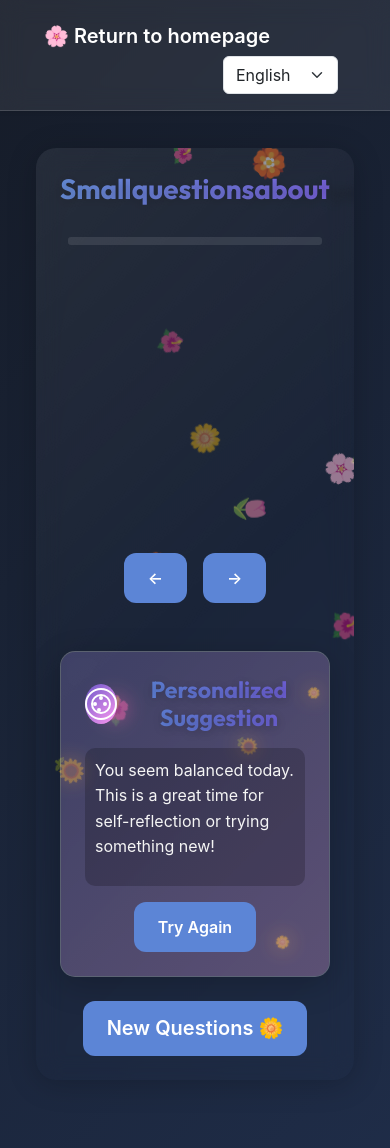
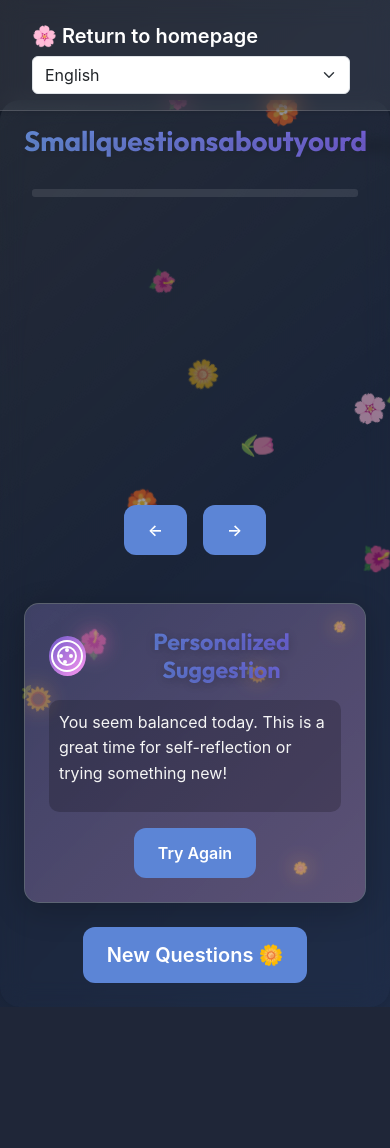
Before and after one commit to KeimoP/Kogukonnaprojekt, a PHP site: page /questions.php in a window 390 px wide. After the commit the page ends 1007 px from the top, so only its background shows below. Run offline with PHP 8.4, Linux system fonts and the light colour scheme; the visitor is signed in with stand-in values (Sample User, id 1); data that the repository does not hold is empty; some libraries are stand-ins or nearby versions.

Commit message:
Update questions.css

```diff
--- a/assets/css/questions.css
+++ b/assets/css/questions.css
@@ -355,6 +355,26 @@ textarea.form-control {
 
 /* Responsive tweaks */
 @media (max-width: 768px) {
+  body,
+  html {
+    padding: 0;
+    margin: 0;
+  }
+
+  .container,
+  .container-fluid,
+  form,
+  #myForm {
+    padding: 0 !important;
+    margin: 0 !important;
+    width: 100% !important;
+  }
+
+  .form-section {
+    padding-left: 0 !important;
+    padding-right: 0 !important;
+    margin: 0 !important;
+  }
   body {
     padding-top: 100px;
   }
```
